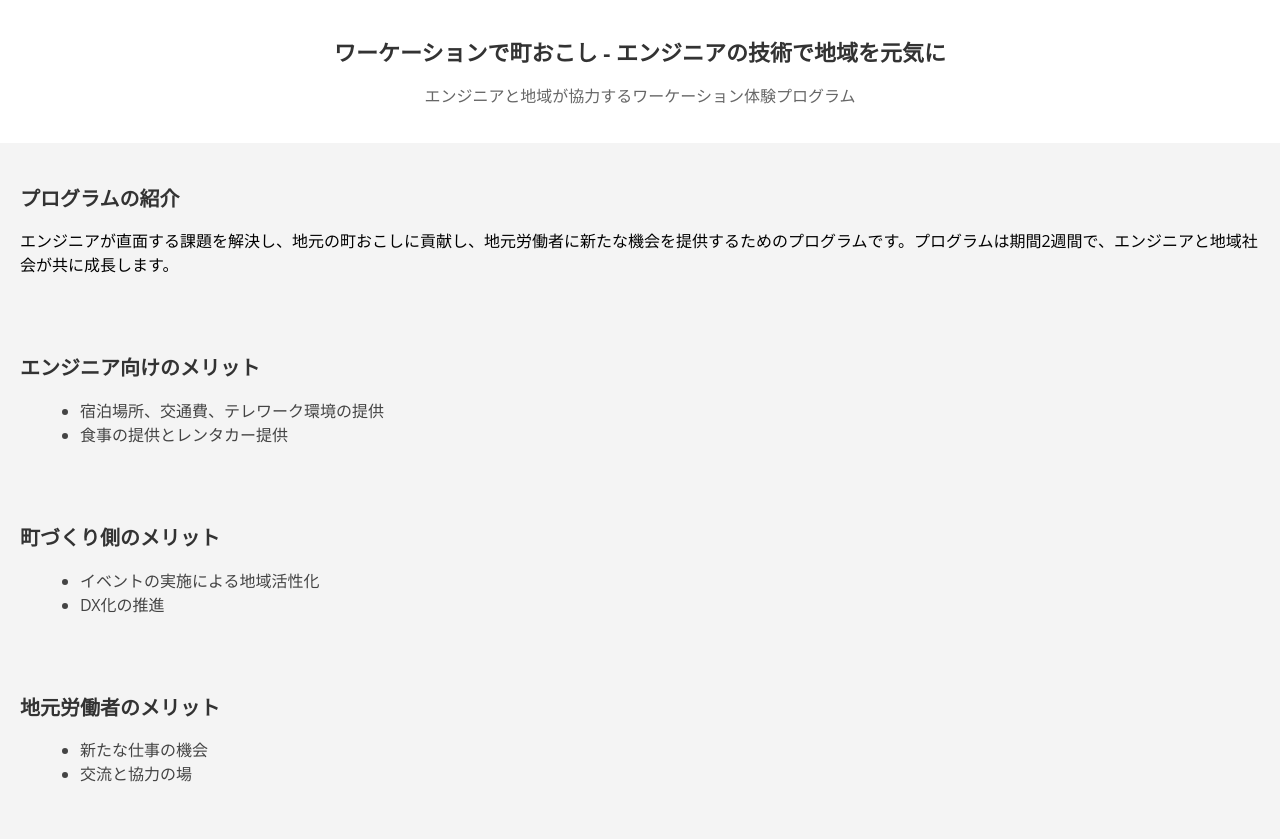
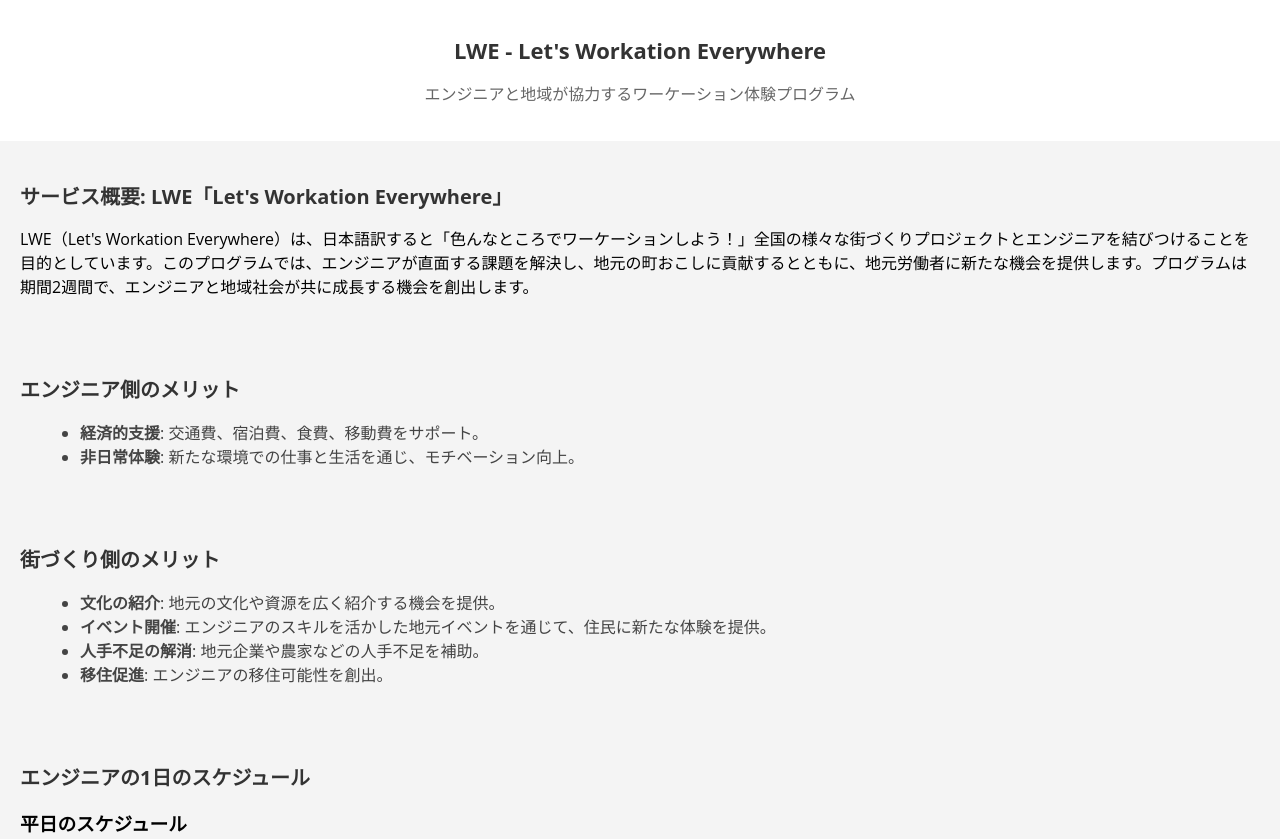
Before and after one commit to migichan3/WorkcationProgram, a plain HTML site: page index.html in a window 1280 px wide. Shown: the top 839 px of the page. Drawn offline with nearby package versions, Linux system fonts and the light colour scheme.

Commit message:
ページ一通り完成

```diff
--- a/index.html
+++ b/index.html
@@ -11,38 +11,34 @@
 
 <body>
   <header>
-    <h1>ワーケーションで町おこし - エンジニアの技術で地域を元気に</h1>
+    <h1>LWE - Let's Workation Everywhere</h1>
     <p>エンジニアと地域が協力するワーケーション体験プログラム</p>
     <!-- <img src="header-image.jpg" alt="町のイメージ"> -->
   </header>
 
   <section id="program-introduction">
-    <h2>プログラムの紹介</h2>
-    <p>エンジニアが直面する課題を解決し、地元の町おこしに貢献し、地元労働者に新たな機会を提供するためのプログラムです。プログラムは期間2週間で、エンジニアと地域社会が共に成長します。</p>
+    <h2>サービス概要: LWE「Let's Workation Everywhere」</h2>
+    <p>
+      LWE（Let's Workation Everywhere）は、日本語訳すると「色んなところでワーケーションしよう！」全国の様々な街づくりプロジェクトとエンジニアを結びつけることを目的としています。このプログラムでは、エンジニアが直面する課題を解決し、地元の町おこしに貢献するとともに、地元労働者に新たな機会を提供します。プログラムは期間2週間で、エンジニアと地域社会が共に成長する機会を創出します。
+    </p>
     <!-- <img src="town-image.jpg" alt="町の特徴"> -->
   </section>
 
   <section id="engineer-benefits">
-    <h2>エンジニア向けのメリット</h2>
+    <h2>エンジニア側のメリット</h2>
     <ul>
-      <li>宿泊場所、交通費、テレワーク環境の提供</li>
-      <li>食事の提供とレンタカー提供</li>
+      <li><strong>経済的支援</strong>: 交通費、宿泊費、食費、移動費をサポート。</li>
+      <li><strong>非日常体験</strong>: 新たな環境での仕事と生活を通じ、モチベーション向上。</li>
     </ul>
   </section>
 
   <section id="community-benefits">
-    <h2>町づくり側のメリット</h2>
+    <h2>街づくり側のメリット</h2>
     <ul>
-      <li>イベントの実施による地域活性化</li>
-      <li>DX化の推進</li>
-    </ul>
-  </section>
-
-  <section id="local-workers-benefits">
-    <h2>地元労働者のメリット</h2>
-    <ul>
-      <li>新たな仕事の機会</li>
-      <li>交流と協力の場</li>
+      <li><strong>文化の紹介</strong>: 地元の文化や資源を広く紹介する機会を提供。</li>
+      <li><strong>イベント開催</strong>: エンジニアのスキルを活かした地元イベントを通じて、住民に新たな体験を提供。</li>
+      <li><strong>人手不足の解消</strong>: 地元企業や農家などの人手不足を補助。</li>
+      <li><strong>移住促進</strong>: エンジニアの移住可能性を創出。</li>
     </ul>
   </section>
 
@@ -100,8 +96,26 @@
   </div>
 
   <section id="program-flow">
-    <h2>体験プログラムの流れ</h2>
-    <!-- セクション５の内容をここに追加 -->
+    <h2>LWEプロジェクト実施の流れ</h2>
+
+    <h3>弊社と街づくり側の協力</h3>
+    <ol>
+      <li><strong>LWEプロジェクトの紹介</strong>: 弊社から、街づくりに従事する関係者へLWEプロジェクトの詳細を説明します。</li>
+      <li><strong>協力者の募集と役割分担</strong>: LWEに共感した街づくり関係者から、次の要素の手配を依頼します。
+        <ul>
+          <li>適切な宿泊施設の選定。</li>
+          <li>人手不足を解消できる企業、個人事業主、農家の特定。</li>
+        </ul>
+      </li>
+      <li><strong>イベント企画の協議</strong>: 上記の要素を基に、ワーケーション参加者に提供できるイベントや活動について相談を行います。</li>
+      <li><strong>参加者募集</strong>: ワーケーションの参加者を募集します。</li>
+    </ol>
+
+    <h3>弊社とエンジニア側の連携</h3>
+    <ol>
+      <li><strong>エンジニアへのアプローチ</strong>: 弊社からエンジニア（右田の同僚、IT企業、フリーランス等）に声をかけ、プロジェクトへの参加を促します。</li>
+      <li><strong>参加申込の受付</strong>: エンジニアからの参加希望を受け付けます。</li>
+    </ol>
   </section>
 
   <section id="registration">
```
Also changed, not shown: 1 other file.
